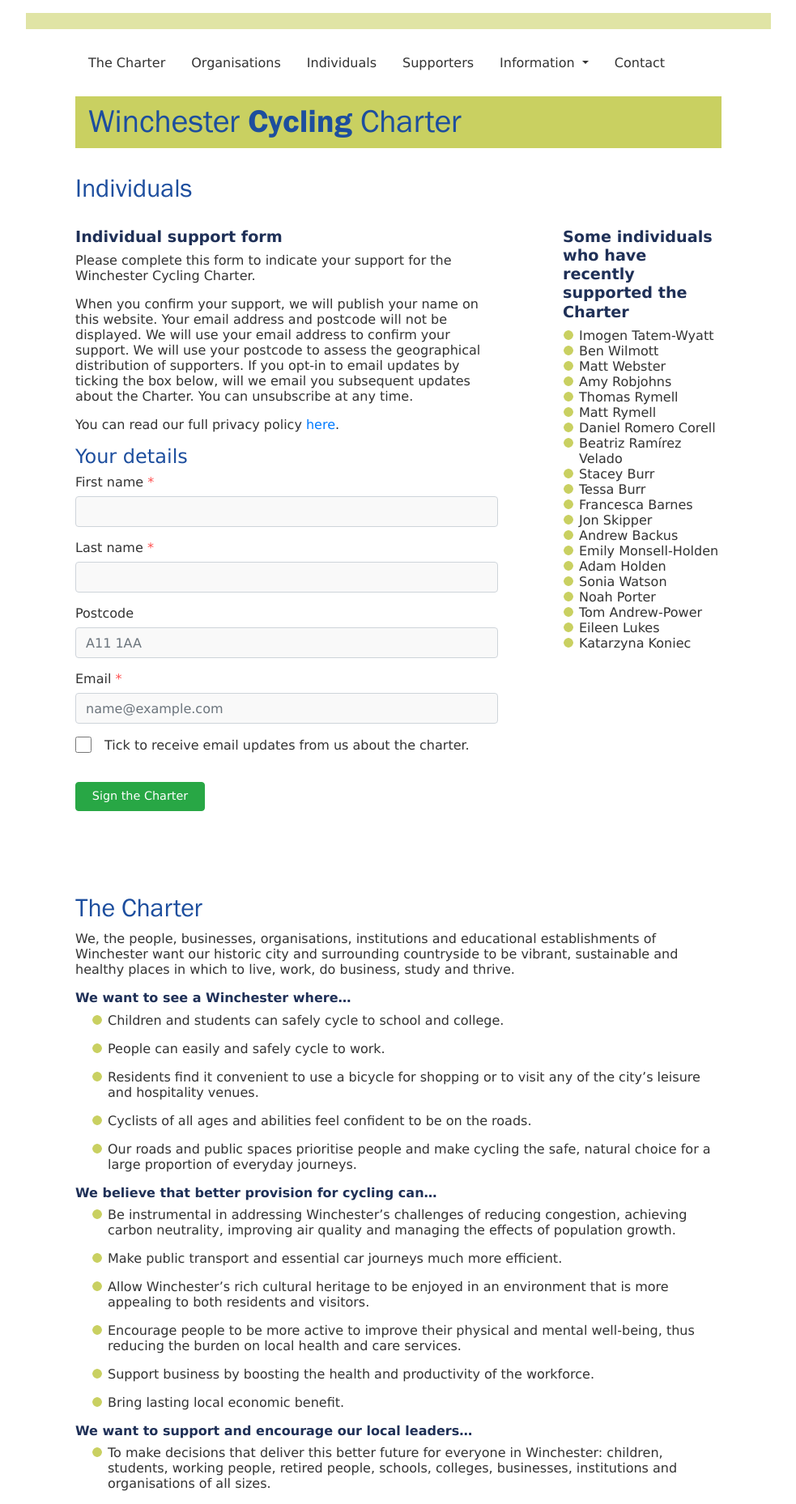
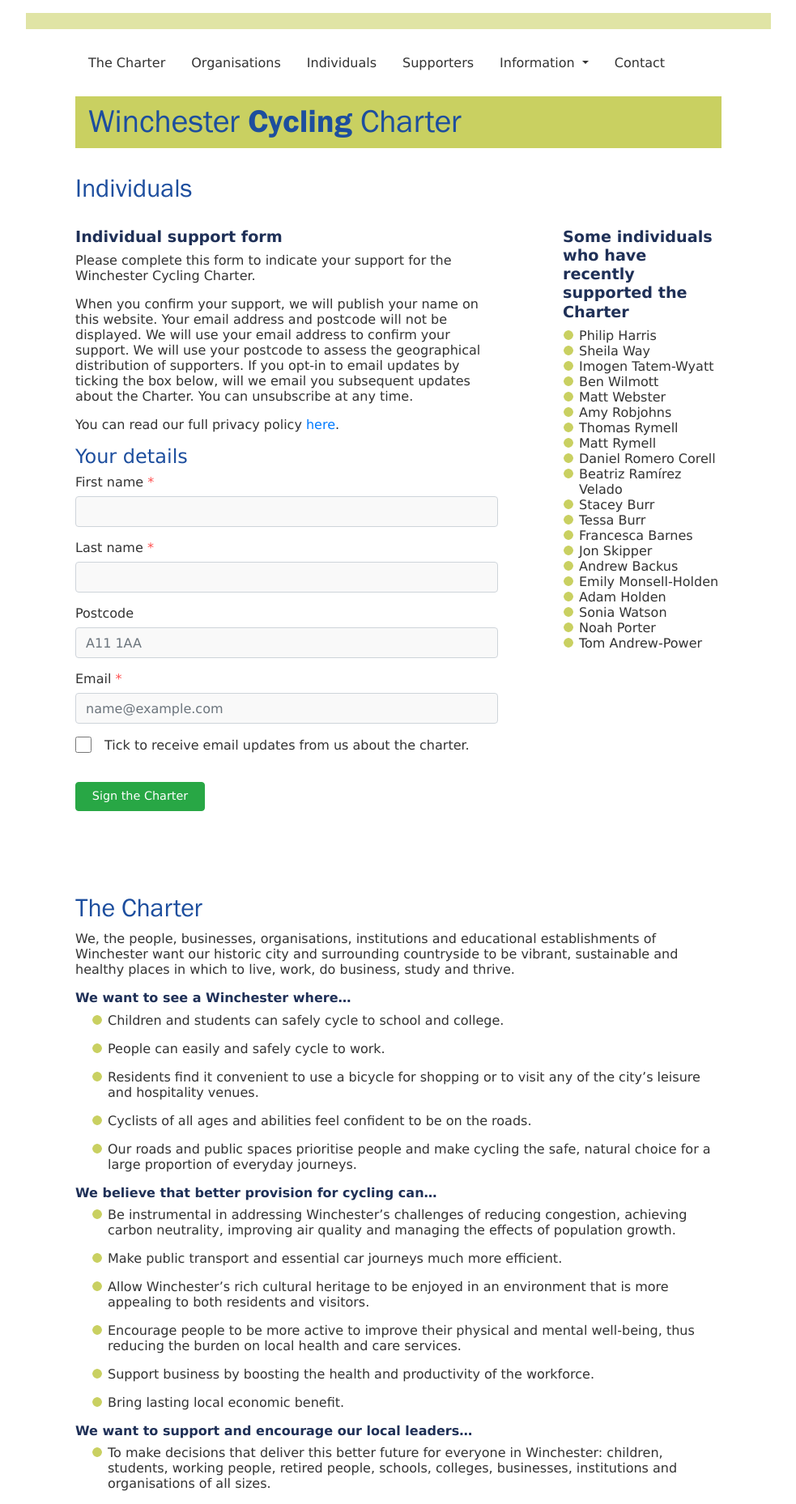
Before and after one commit to winchestercyclingcharter/winchestercyclingcharter.github.io, a Jekyll site: the page built from ind-page.md, in a window 1280 px wide. Shown: the whole page at 81% size, without its empty margins (148-1131 px from the left). Built offline with Jekyll 4.4.1, drawn with Linux system fonts in a browser that asks for light colours; nearby versions of some CDN libraries.

Commit message:
Update people.yml

```diff
--- a/_data/people.yml
+++ b/_data/people.yml
@@ -824,3 +824,5 @@ people:
 - { lastname: Webster , firstname: Matt , dt: 20220903-184849-635618 }
 - { lastname: Tatem-Wyatt, firstname: Imogen, dt: 20220904-164931-014887 }
 - { lastname: Wise, firstname: Charlie, dt: 20220426-210454-494865 }
+- { lastname: Way, firstname: Sheila, dt: 20220918-133937-089779 }
+- { lastname: Harris, firstname: Philip, dt: 20221111-075302-918239 }
```
